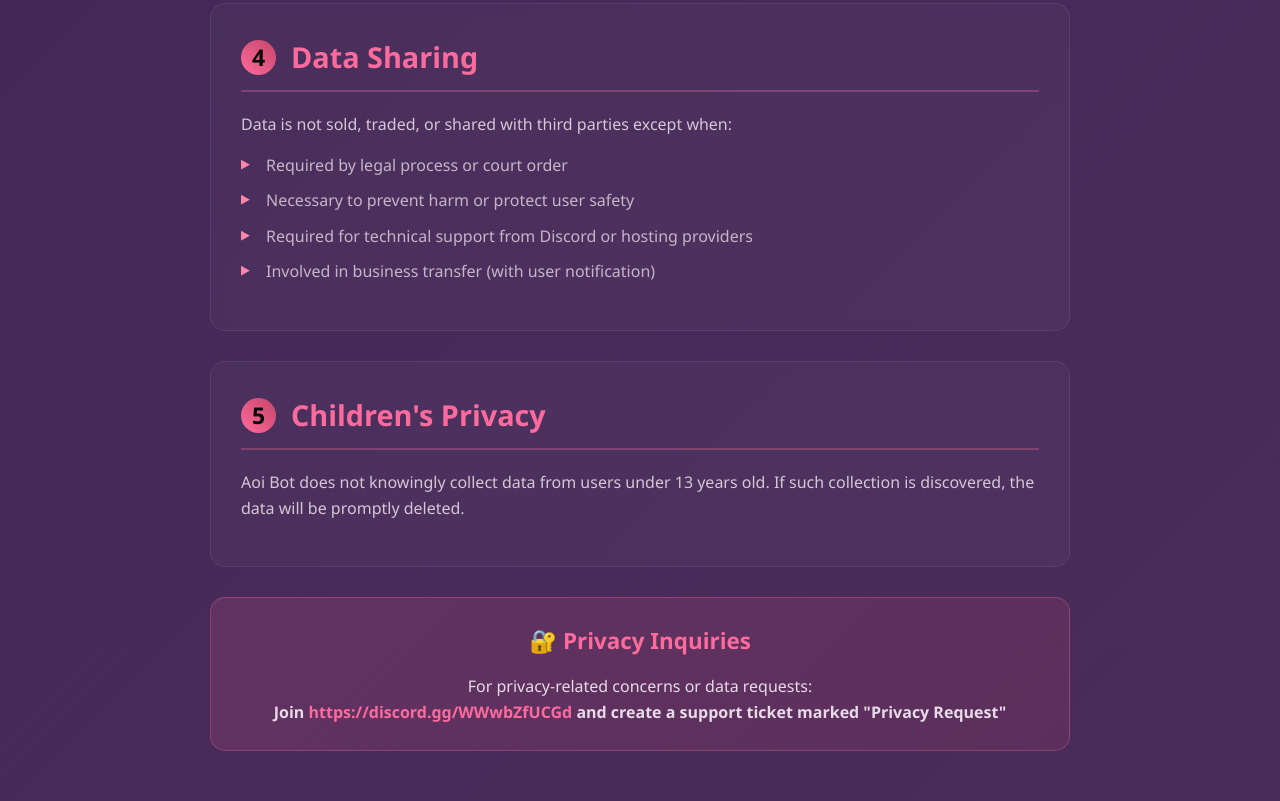
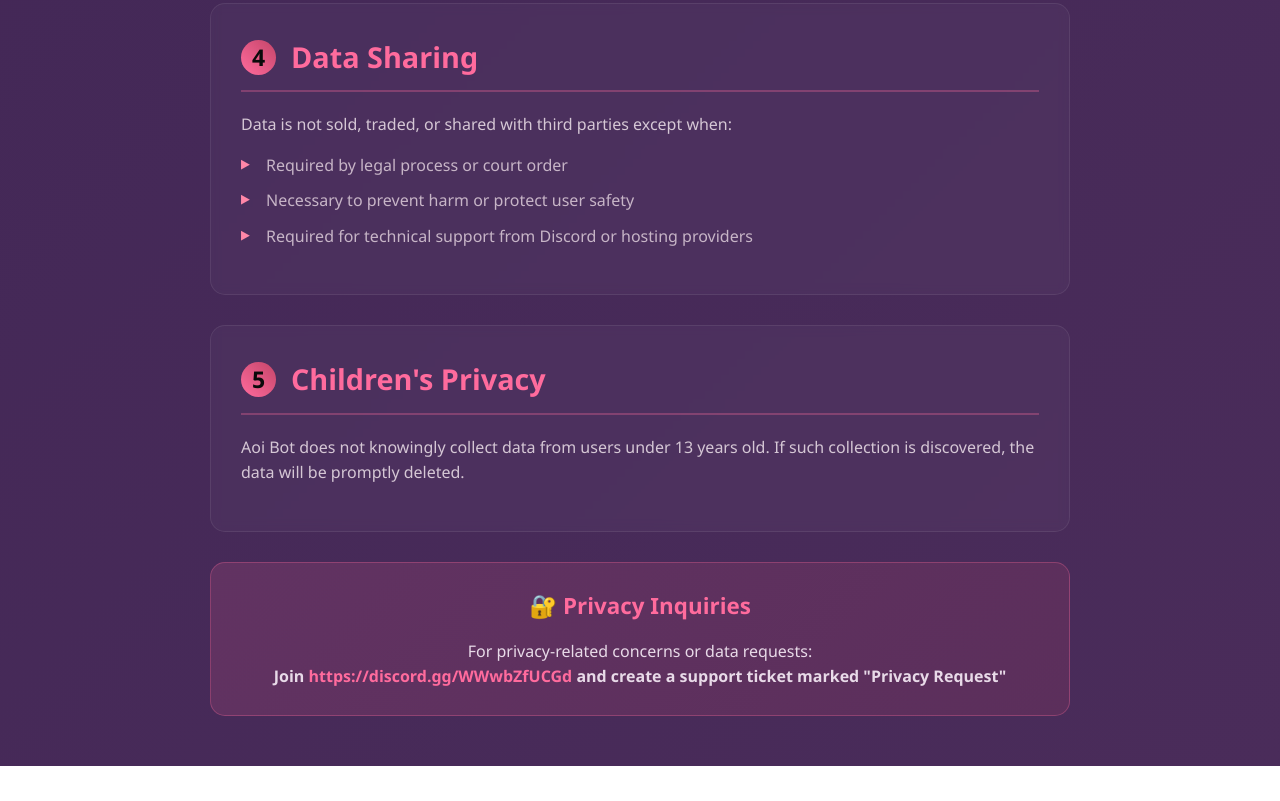
Before and after one commit to AriaVibes/AoiBotTOS, a plain HTML site: page index.html in a window 1280 px wide. Shown: the part 6719-7520 px from the top of the page. After the commit the page ends 7485 px from the top, so only its background shows below. Drawn offline with Linux system fonts and the light colour scheme.

Commit message:
Update index.html

```diff
--- a/index.html
+++ b/index.html
@@ -520,7 +520,6 @@
                     <li>Required by legal process or court order</li>
                     <li>Necessary to prevent harm or protect user safety</li>
                     <li>Required for technical support from Discord or hosting providers</li>
-                    <li>Involved in business transfer (with user notification)</li>
                 </ul>
             </div>
         </div>
```
